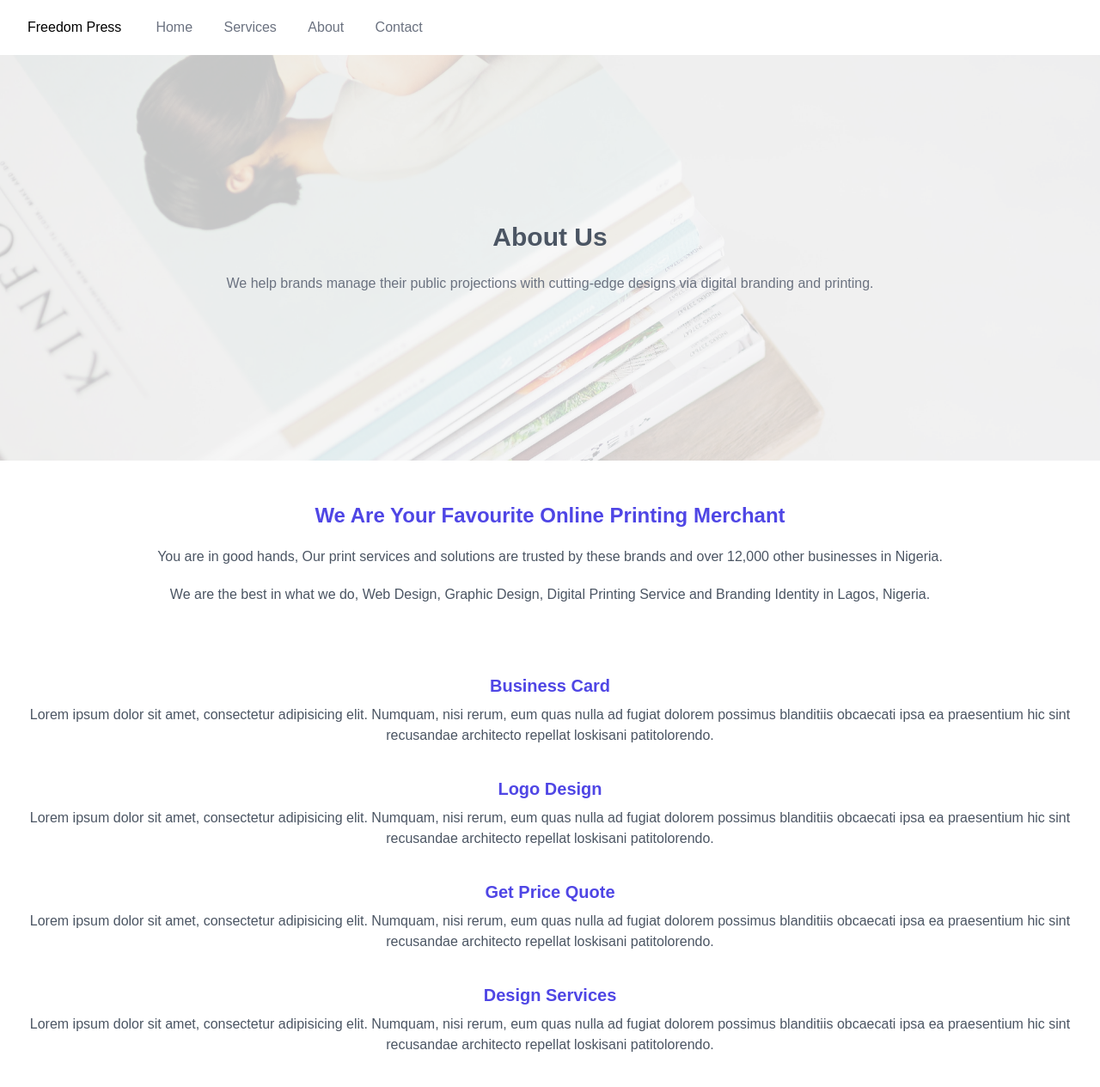
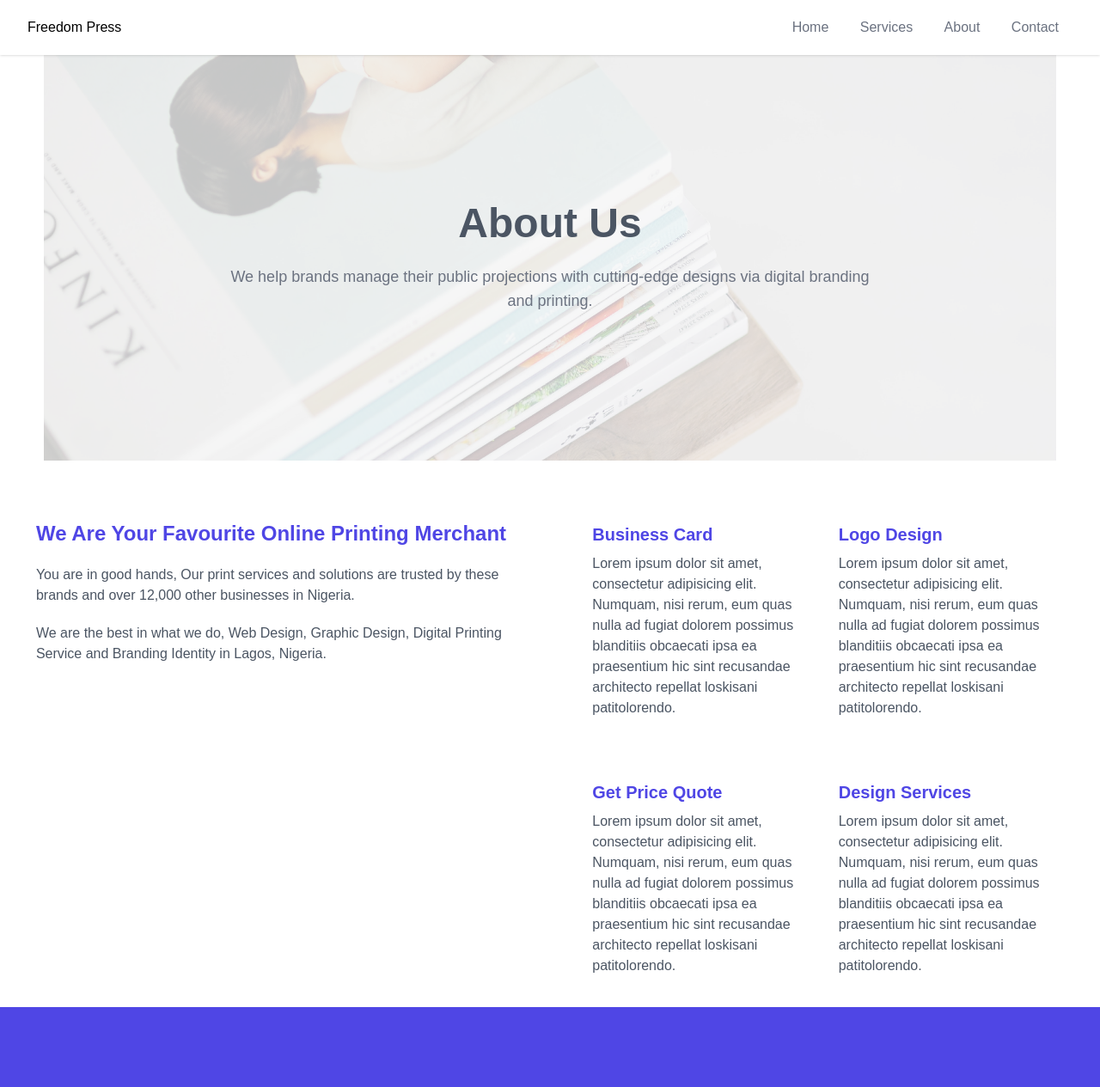
Before and after one commit to Dreno2003/freedompress, a website: page public/pages/about.html in a window 1280 px wide. Shown: the top 1265 px of the page at 86% size. Drawn offline with Linux system fonts and the light colour scheme.

Commit message:
tab view and mobile view of the about page

```diff
--- a/public/pages/about.html
+++ b/public/pages/about.html
@@ -23,8 +23,8 @@
      <polygon points="50,0 100,0 50,100 0,100" />
    </svg>
                 <div>
-                    <div class="shadow-md relative py-3 px-4 sm:px-6 lg:px-8 lg:shadow-none">
-                        <nav class="relative flex items-center justify-between sm:h-10 lg:justify-start" aria-label="Global">
+                    <div class="shadow-md relative py-3 px-4 sm:px-6 lg:px-8 lg:shadow">
+                        <nav class="relative flex items-center justify-between sm:h-10 lg:space-between" aria-label="Global">
                             <div class="flex items-center flex-grow flex-shrink-0 lg:flex-grow-0">
                                 <div class="flex items-center justify-between w-full md:w-auto">
                                     <a href="#">
@@ -94,41 +94,41 @@
                         </div>
                     </div>
                 </div>
-                <section class="herosec">
-                    <div class="bg-about-hero-img0 bg-no-repeat bg-cover h-about-img-h" style="background-image: url(../resources/images/herosectionimg/about.jpg);">
-                        <div class="text-center opacity-100 h-full px-7 flex flex-col justify-center " style="background: rgb(249 249 249 / 74%);;">
-                            <h3 class="text-3xl font-bold text-gray-600">About Us</h3>
-                            <p class="text-gray-500 mt-6">We help brands manage their public projections with cutting-edge designs via digital branding and printing.</p>
+                <section class="herosec lg:flex lg:justify-center">
+                    <div class="bg-no-repeat bg-cover lg:w-hero-width h-about-img-h" style="background-image: url(../resources/images/herosectionimg/about.jpg);">
+                        <div class="text-center opacity-100 h-full px-7 sm:px-52 lg:px-52 flex flex-col justify-center " style="background: rgb(249 249 249 / 74%);;">
+                            <h3 class="text-3xl font-bold text-gray-600 lg:text-5xl">About Us</h3>
+                            <p class="text-gray-500 mt-6 lg:text-lg">We help brands manage their public projections with cutting-edge designs via digital branding and printing.</p>
                         </div>
                     </div>
                 </section>
 
-                <section class="store-des px-7 my-12 text-center">
-                    <div>
-                        <div class="text-center text-gray-600">
-                            <h3 class="text-indigo-600 text-center text-2xl font-bold">We Are Your Favourite Online Printing Merchant</h3>
+                <section class="store-des  px-7 my-12 md:my-2 lg:my-0 md:px-13 text-center">
+                    <div class="flex lg:justify-between flex-col lg:flex-row lg:items-baseline">
+                        <div class="text-center text-gray-600 md:mr-6 md:text-left md:w-hero-width lg:w-cards-width-b">
+                            <h3 class="text-indigo-600  text-2xl font-bold">We Are Your Favourite Online Printing Merchant</h3>
                             <div class="mt-5">
                                 <p class="mb-5">You are in good hands, Our print services and solutions are trusted by these brands and over 12,000 other businesses in Nigeria.</p>
                                 <p>We are the best in what we do, Web Design, Graphic Design, Digital Printing Service and Branding Identity in Lagos, Nigeria.</p>
                             </div>
                         </div>
 
-                        <div class="mt-20 text-gray-600">
-                            <div>
+                        <div class="mt-20 text-gray-600 md:flex md:flex-wrap md:items-baseline md:mt-9 md:justify-between lg:w-cards-width-b">
+                            <div class="text-left md:w-cards-width lg:w-cards-widths md:mr-2">
                                 <h3 class="text-indigo-600 text-xl font-bold mb-2">Business Card</h3>
                                 <p class="text-gray-600">Lorem ipsum dolor sit amet, consectetur adipisicing elit. Numquam, nisi rerum, eum quas nulla ad fugiat dolorem possimus blanditiis obcaecati ipsa ea praesentium hic sint recusandae architecto repellat loskisani patitolorendo.</p>
                             </div>
 
-                            <div class="my-9">
+                            <div class="my-9 text-left md:w-cards-width lg:w-cards-widths">
                                 <h3 class="text-indigo-600 text-xl font-bold mb-2">Logo Design</h3>
                                 <p class="text-gray-600">Lorem ipsum dolor sit amet, consectetur adipisicing elit. Numquam, nisi rerum, eum quas nulla ad fugiat dolorem possimus blanditiis obcaecati ipsa ea praesentium hic sint recusandae architecto repellat loskisani patitolorendo.</p>
                             </div>
 
-                            <div class="my-9">
+                            <div class="my-9 text-left md:w-cards-width lg:w-cards-widths md:mr-2">
                                 <h3 class="text-indigo-600 text-xl font-bold mb-2">Get Price Quote</h3>
                                 <p class="text-gray-600">Lorem ipsum dolor sit amet, consectetur adipisicing elit. Numquam, nisi rerum, eum quas nulla ad fugiat dolorem possimus blanditiis obcaecati ipsa ea praesentium hic sint recusandae architecto repellat loskisani patitolorendo.</p>
                             </div>
-                            <div>
+                            <div class="text-left md:w-cards-width lg:w-cards-widths">
                                 <!-- img reping  -->
                                 <h3 class="text-indigo-600 text-xl font-bold mb-2">Design Services</h3>
                                 <p class="text-gray-600">Lorem ipsum dolor sit amet, consectetur adipisicing elit. Numquam, nisi rerum, eum quas nulla ad fugiat dolorem possimus blanditiis obcaecati ipsa ea praesentium hic sint recusandae architecto repellat loskisani patitolorendo.</p>
@@ -136,7 +136,7 @@
                         </div>
                     </div>
                 </section>
-                <section class="press-aim  bg-indigo-600 px-3 py-12 text-center">
+                <section class="press-aim  bg-indigo-600 px-3 py-12 lg:py-24 text-center">
                     <div>
                         <p class="text-white">
                             <strong>Freedom Press</strong> is a diversified firm, Which offers Responsive Website and Web Development, unique Graphic Design, High-Quality Digital Printing of branding identity such as Business Cards, Letterheads, bi-fold/tri-fold
--- a/tailwind.config.js
+++ b/tailwind.config.js
@@ -14,7 +14,11 @@ module.exports = {
                 'iw': '15.5vw',
                 'wi': '96vw',
                 'product-width': '28.75vw',
-                'us-width': '25.8vw'
+                'us-width': '25.8vw',
+                'hero-width': '92vw',
+                'cards-width': '43.5vw',
+                'cards-widths': '20.5vw',
+                'cards-width-b': '34.3em',
             },
 
             height: {
@@ -24,6 +28,9 @@ module.exports = {
                 'about-img-h': '29.5em'
             },
 
+            padding: {
+                13: '2.62rem'
+            },
             borderWidth: {
                 3: '3.5px'
             },
```
Also changed, not shown: public/output.css.
